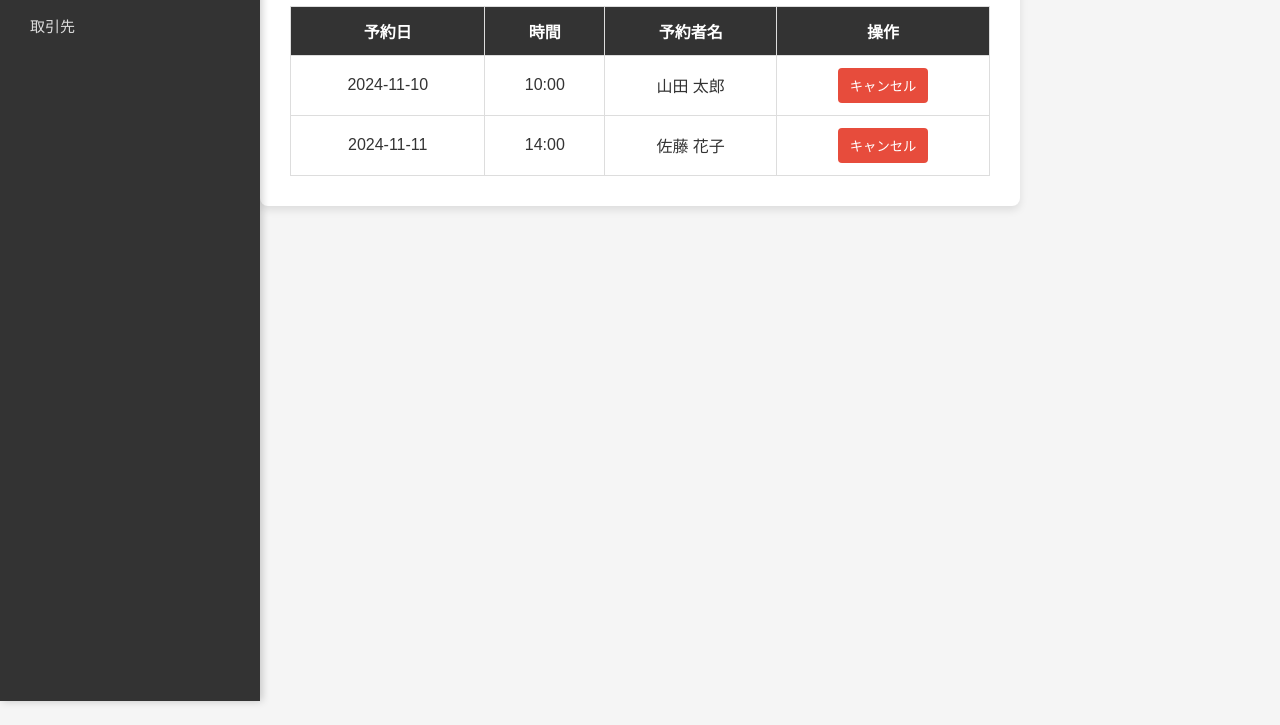
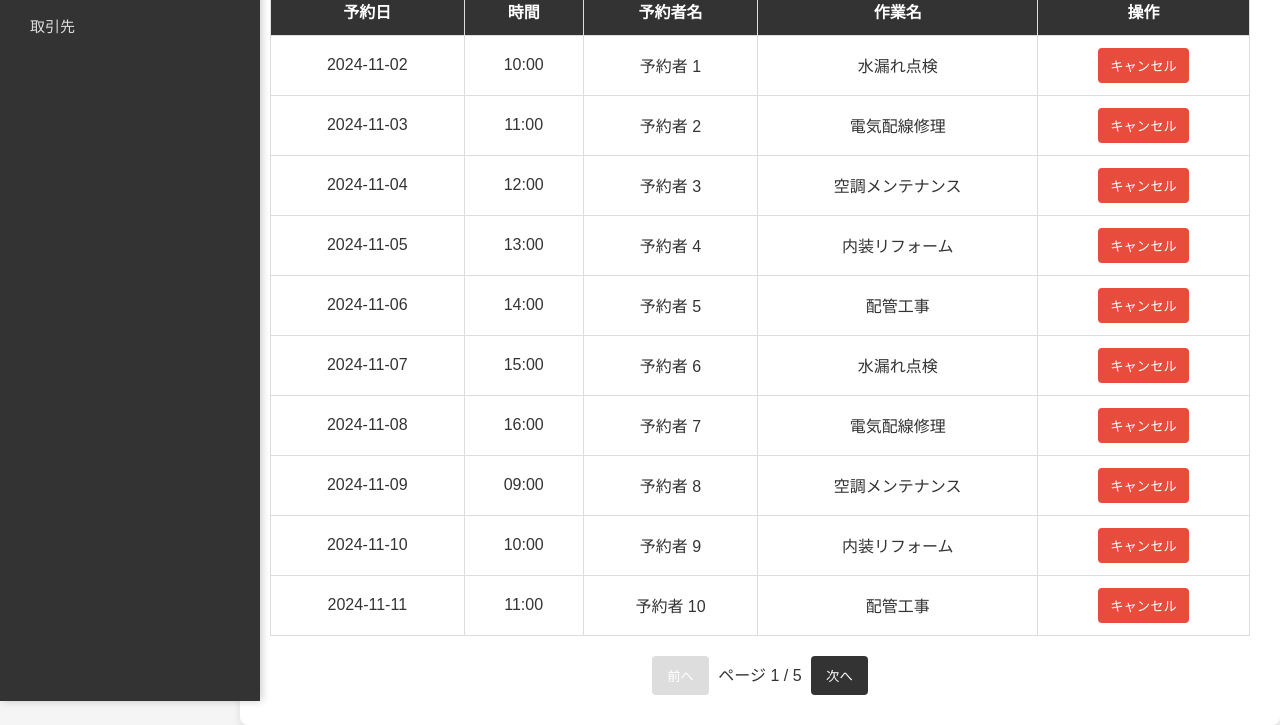
Before and after one commit to tatsuya1173/demo.github.io, a plain HTML site: page admin.html in a window 1280 px wide. Shown: the part 139-864 px from the top of the page. Before the commit the page ends 800 px from the top, so only its background shows below. Drawn offline with Linux system fonts and the light colour scheme.

Commit message:
Update admin.html
V3

```diff
--- a/admin.html
+++ b/admin.html
@@ -57,14 +57,14 @@
 
         /* メインコンテンツ */
         .container {
-            margin-left: 260px; /* サイドバーの幅分+スペース */
+            margin-left: 240px; /* サイドバーの幅分+スペース */
             padding: 30px;
-            width: 100%;
-            max-width: 700px;
+            width: calc(100% - 260px);
             background-color: #fff;
             box-shadow: 0 4px 8px rgba(0, 0, 0, 0.1);
             border-radius: 8px;
-            margin-top: 40px;
+            margin-top: 20px;
+            max-width: 1200px;
         }
 
         h2 {
@@ -103,6 +103,27 @@
         .btn-cancel:hover {
             background-color: #c0392b;
         }
+
+        /* ページャーのスタイル */
+        .pagination {
+            text-align: center;
+            margin-top: 20px;
+        }
+
+        .pagination button {
+            padding: 10px 15px;
+            margin: 0 5px;
+            border: none;
+            background-color: #333;
+            color: #fff;
+            border-radius: 4px;
+            cursor: pointer;
+        }
+
+        .pagination button:disabled {
+            background-color: #ddd;
+            cursor: not-allowed;
+        }
     </style>
 </head>
 <body>
@@ -122,35 +143,86 @@
                     <th>予約日</th>
                     <th>時間</th>
                     <th>予約者名</th>
+                    <th>作業名</th>
                     <th>操作</th>
                 </tr>
             </thead>
             <tbody id="reservationTable">
-                <!-- サンプルデータ -->
-                <tr>
-                    <td>2024-11-10</td>
-                    <td>10:00</td>
-                    <td>山田 太郎</td>
-                    <td><button class="btn-cancel" onclick="cancelReservation(this)">キャンセル</button></td>
-                </tr>
-                <tr>
-                    <td>2024-11-11</td>
-                    <td>14:00</td>
-                    <td>佐藤 花子</td>
-                    <td><button class="btn-cancel" onclick="cancelReservation(this)">キャンセル</button></td>
-                </tr>
-                <!-- 新しいデータがJavaScriptで追加される予定 -->
+                <!-- JavaScriptで予約データを挿入 -->
             </tbody>
         </table>
+        <div class="pagination">
+            <button id="prevButton" onclick="prevPage()">前へ</button>
+            <span id="pageInfo"></span>
+            <button id="nextButton" onclick="nextPage()">次へ</button>
+        </div>
     </div>
 
     <script>
-        // キャンセルボタンを押した際に行を削除する機能
+        // サンプルデータ生成
+        const sampleData = [];
+        const tasks = ["配管工事", "水漏れ点検", "電気配線修理", "空調メンテナンス", "内装リフォーム"];
+
+        for (let i = 1; i <= 50; i++) {
+            sampleData.push({
+                date: `2024-11-${String(i % 30 + 1).padStart(2, '0')}`,
+                time: `${String(9 + (i % 8)).padStart(2, '0')}:00`,
+                name: `予約者 ${i}`,
+                task: tasks[i % tasks.length]
+            });
+        }
+
+        // ページャー設定
+        let currentPage = 1;
+        const rowsPerPage = 10;
+
+        function displayPage(page) {
+            const table = document.getElementById("reservationTable");
+            table.innerHTML = "";
+
+            const start = (page - 1) * rowsPerPage;
+            const end = start + rowsPerPage;
+            const paginatedData = sampleData.slice(start, end);
+
+            for (let data of paginatedData) {
+                const row = `<tr>
+                    <td>${data.date}</td>
+                    <td>${data.time}</td>
+                    <td>${data.name}</td>
+                    <td>${data.task}</td>
+                    <td><button class="btn-cancel" onclick="cancelReservation(this)">キャンセル</button></td>
+                </tr>`;
+                table.innerHTML += row;
+            }
+
+            document.getElementById("pageInfo").innerText = `ページ ${currentPage} / ${Math.ceil(sampleData.length / rowsPerPage)}`;
+
+            document.getElementById("prevButton").disabled = currentPage === 1;
+            document.getElementById("nextButton").disabled = currentPage === Math.ceil(sampleData.length / rowsPerPage);
+        }
+
+        function nextPage() {
+            if (currentPage < Math.ceil(sampleData.length / rowsPerPage)) {
+                currentPage++;
+                displayPage(currentPage);
+            }
+        }
+
+        function prevPage() {
+            if (currentPage > 1) {
+                currentPage--;
+                displayPage(currentPage);
+            }
+        }
+
         function cancelReservation(button) {
             const row = button.parentElement.parentElement;
             row.parentNode.removeChild(row); // 行を削除
             alert("予約をキャンセルしました");
         }
+
+        // 初期表示
+        displayPage(currentPage);
     </script>
 </body>
 </html>
```
